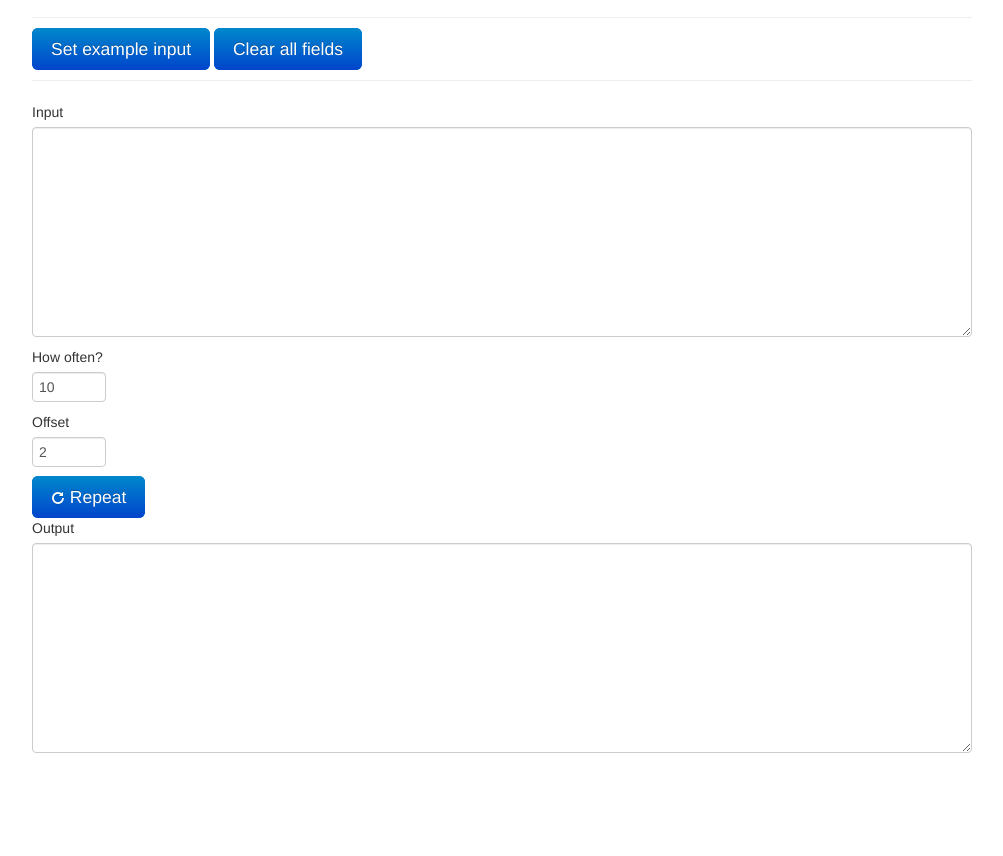
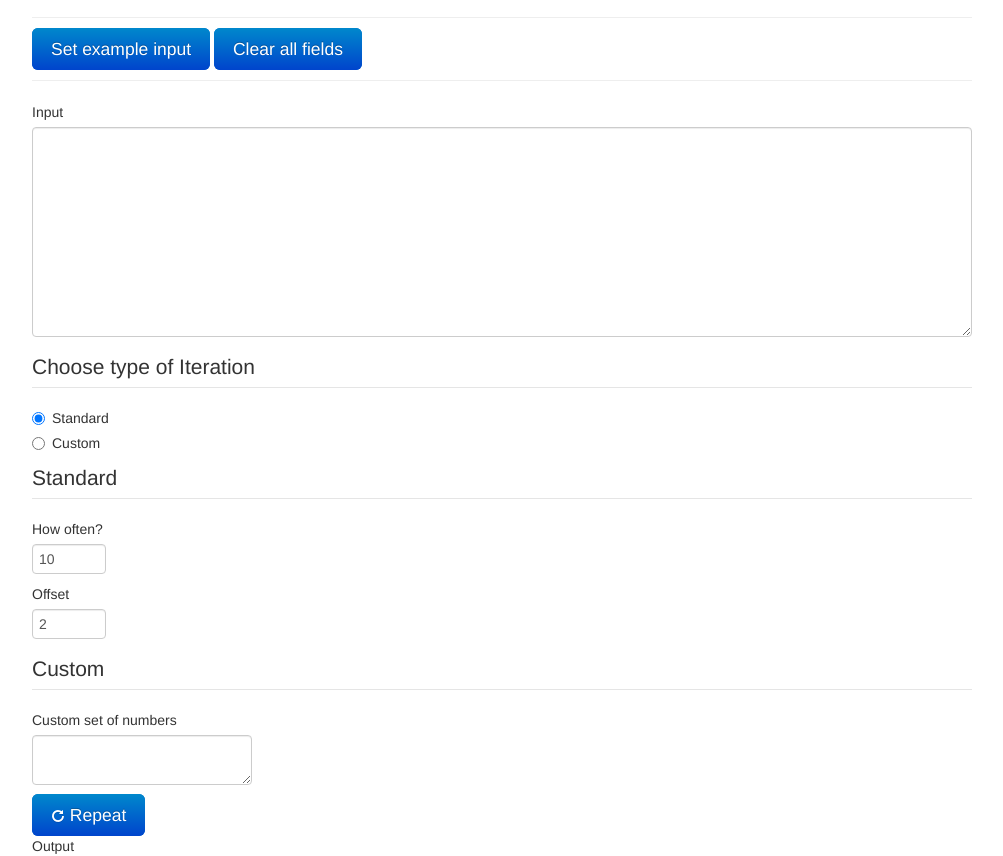
Before and after one commit to cneukirchinger/Repeater, a plain HTML site: page index.html in a window 1280 px wide. Shown: the part 104-960 px from the top of the page, without its empty margins (138-1141 px from the left). Before the commit the page ends 867 px from the top, so only its background shows below. Drawn offline with nearby package versions, Linux system fonts and the light colour scheme.

Commit message:
Added Custom/Standard Behavior Prototype

```diff
--- a/index.html
+++ b/index.html
@@ -18,11 +18,30 @@
         <label>Input</label>
         <textarea class="input-block-level" rows="10" id="txaInput"></textarea>
       </p>
-	    <p class="inline">
-        <label>How often?</label>
-        <input class="input-mini" type="number" id="inpTimes" value="10"/>
-        <label>Offset</label>
-        <input class="input-mini" type="number" id="inpOffset" value="2"/>
+	    <p>
+        <fieldset id="fdsChoose">
+          <legend>Choose type of Iteration</legend>
+          <label class="radio">
+            <input type="radio" name="optionsRadios" id="ordStandard" checked>
+            Standard
+          </label>
+          <label class="radio">
+            <input type="radio" name="optionsRadios" id="ordCustom">
+            Custom
+          </label>
+        </fieldset>
+        <fieldset id="fdsStandard">
+          <legend>Standard</legend>
+          <label>How often?</label>
+          <input class="input-mini" type="number" id="inpTimes" value="10"/>
+          <label>Offset</label>
+          <input class="input-mini" type="number" id="inpOffset" value="2"/>
+        </fieldset>
+        <fieldset id="fdsCustom">
+          <legend>Custom</legend>
+          <label>Custom set of numbers</label>
+          <textarea id="txaCustom"></textarea>
+        </fieldset>
       </p>
 	    <p>
         <a id="btnRepeat" class="btn-large btn-primary" href="#"><i class="icon-repeat icon-white"></i> Repeat</a>
--- a/js/repeater.js
+++ b/js/repeater.js
@@ -20,10 +20,22 @@ $(document).ready(function() {
     var repeatTimes = parseInt($('#inpTimes').val());
     var repeatOffset = parseInt($('#inpOffset').val());
 
-    for(var i = repeatOffset; i < (repeatTimes + repeatOffset); i++) {
+    for(var i = repeatOffset; i <= (repeatTimes + repeatOffset); i++) {
       outputText = outputText.concat(inputText.replace(/@@i@@/g, i) + '\n');
     }
 
     $('#txaOutput').val(outputText);
   })
+
+  $('#ordStandard').click(function() {
+    console.log('Click: Radio Standard');
+    $('#fdsCustom').hide();
+    $('#fdsStandard').show();
+  });
+
+  $('#ordCustom').click(function() {
+    console.log('Click: Radio Custom');
+    $('#fdsStandard').hide();
+    $('#fdsCustom').show();
+  });
 })
```
